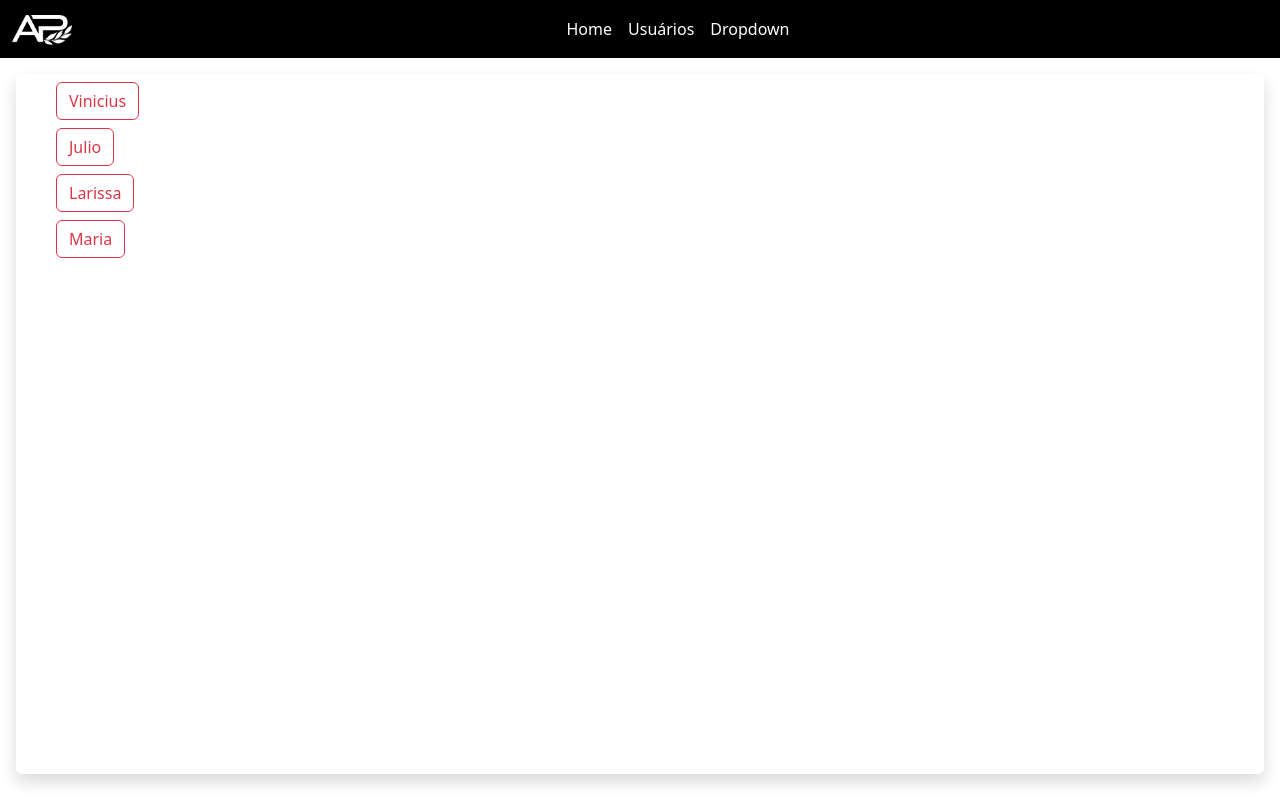
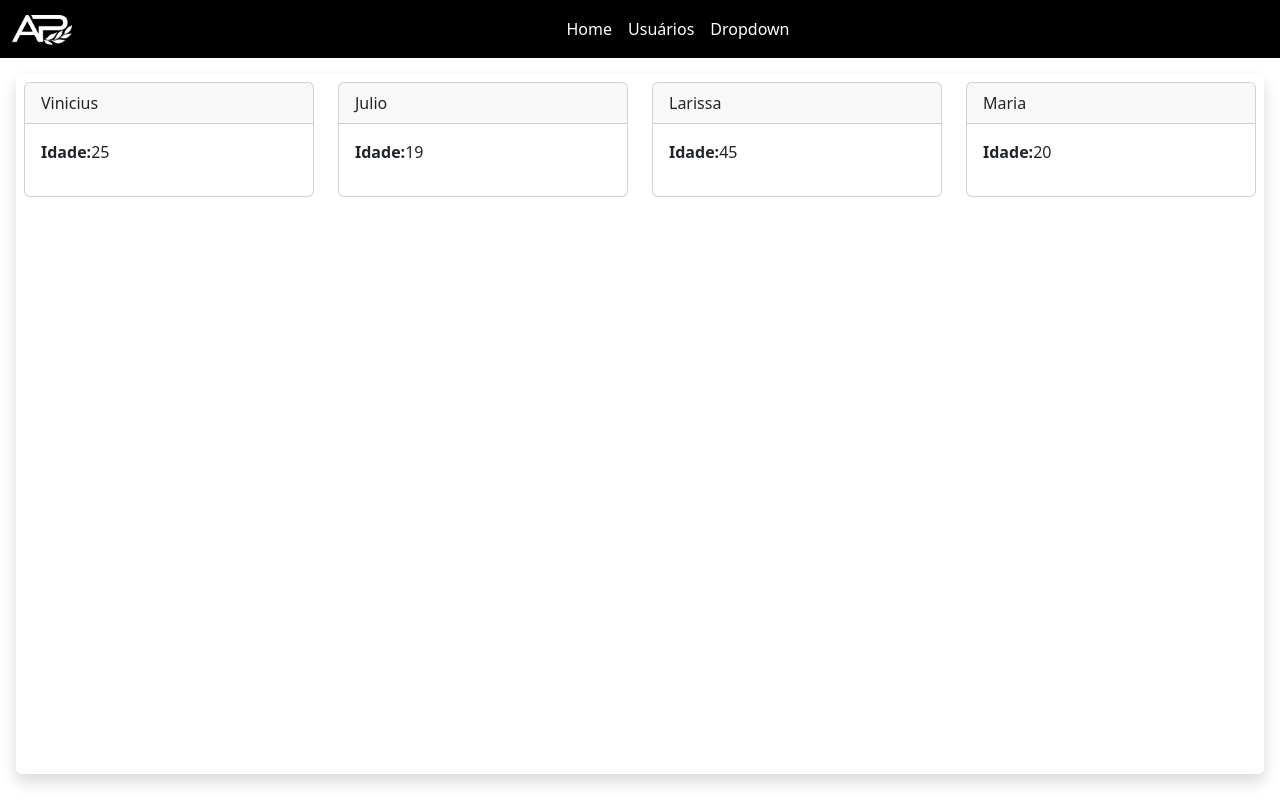
Before and after one commit to ranniarcanjo/curso-angular, an Angular app: page /users/list in a window 1280 px wide. Shown: the top 800 px of the page. Built offline with nearby package versions, Linux system fonts and the light colour scheme.

Commit message:
criando cards e aprendendo inputs

```diff
--- /dev/null
+++ b/src/app/_components/user-card/user-card.component.html
@@ -0,0 +1,6 @@
+<div class="card">
+  <div class="card-header">{{ user.nome }}</div>
+  <div class="card-body">
+    <p><b>Idade:</b>{{ user.idade }}</p>
+  </div>
+</div>
--- /dev/null
+++ b/src/app/_components/user-card/user-card.component.ts
@@ -0,0 +1,14 @@
+import { Component, Input } from '@angular/core';
+import { User } from '../../_models/user';
+
+@Component({
+  selector: 'app-user-card',
+  templateUrl: './user-card.component.html',
+  styleUrl: './user-card.component.css',
+})
+export class UserCardComponent {
+  @Input() user: User = {
+    idade: 0,
+    nome: '',
+  }
+}
--- /dev/null
+++ b/src/app/_models/user.ts
@@ -0,0 +1,4 @@
+export interface User {
+  nome: String;
+  idade: Number;
+}
--- a/src/app/app.module.ts
+++ b/src/app/app.module.ts
@@ -9,6 +9,7 @@ import { FooterComponent } from './footer/footer.component';
 import { BaseUiComponent } from './base-ui/base-ui.component';
 import { UsersComponent } from './pages/users/users.component';
 import { UserComponent } from './pages/user/user.component';
+import { UserCardComponent } from './_components/user-card/user-card.component';
 
 @NgModule({
   declarations: [
@@ -19,6 +20,7 @@ import { UserComponent } from './pages/user/user.component';
     BaseUiComponent,
     UsersComponent,
     UserComponent,
+    UserCardComponent,
   ],
   imports: [
     BrowserModule,
--- a/src/app/pages/users/users.component.html
+++ b/src/app/pages/users/users.component.html
@@ -1,11 +1,7 @@
-<ul class="list-button">
-  <li class="mb-2" *ngFor="let user of users">
-    <button
-    [routerLink]="'/users/details'"
-    [queryParams]="{
-      username: user
-    }"
-    class="btn btn-outline-danger">
-      {{ user }}</button>
-  </li>
-</ul>
+<div class="row">
+  <app-user-card
+    *ngFor="let user of users"
+    [user]="user"
+    class="col-md">
+  </app-user-card>
+</div>
--- a/src/app/pages/users/users.component.ts
+++ b/src/app/pages/users/users.component.ts
@@ -1,4 +1,5 @@
 import { Component } from '@angular/core';
+import { User } from '../../_models/user';
 
 @Component({
   selector: 'app-users',
@@ -6,6 +7,24 @@ import { Component } from '@angular/core';
   styleUrl: './users.component.css'
 })
 export class UsersComponent {
-  users: String[] = [
-    'Vinicius', 'Julio', 'Larissa', 'Maria'];
+  // users: String[] = ['Vinicius', 'Julio', 'Larissa', 'Maria'];
+  users: User[] =[
+    {
+      nome: 'Vinicius',
+      idade: 25
+    },
+    {
+      nome: 'Julio',
+      idade: 19
+    },
+    {
+      nome: 'Larissa',
+      idade: 45
+    },
+    {
+      nome: 'Maria',
+      idade: 20
+    }
+
+  ]
 }
```
Also changed, not shown: src/app/_components/user-card/user-card.component.css (added).
